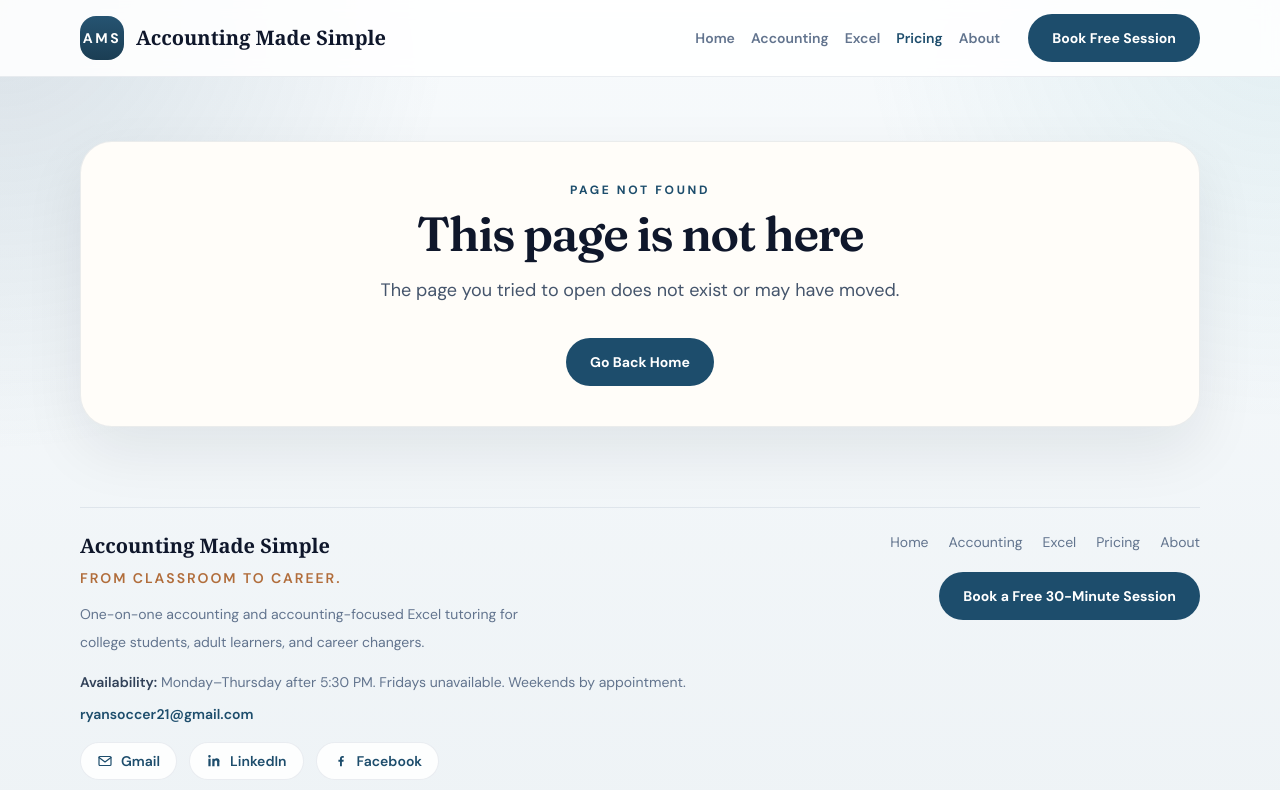
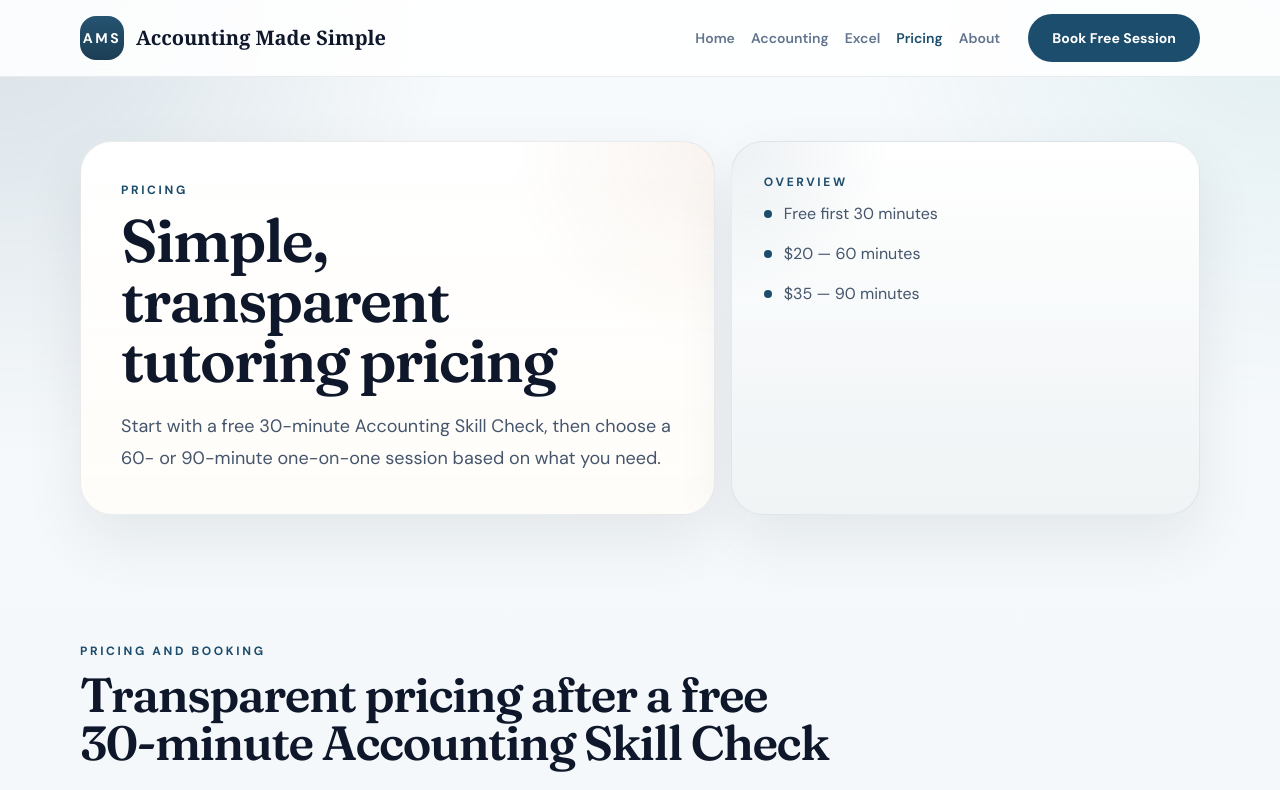
Before and after one commit to ryansoccer21-oss/accounting-made-simple, a Next.js app: page /pricing in a window 1280 px wide. Before the commit this address had no page. Shown: the top 790 px of the page. Built offline with nearby package versions, Linux system fonts and the light colour scheme.

Commit message:
Add dedicated pricing page

```diff
--- /dev/null
+++ b/app/pricing/page.js
@@ -0,0 +1,22 @@
+import PageHero from "../../components/page-hero";
+import PricingBooking from "../../components/pricing-booking";
+
+export const metadata = {
+  title: "Pricing",
+  description:
+    "Accounting Made Simple tutoring pricing: free first 30-minute Accounting Skill Check, $20 for 60 minutes, and $35 for 90 minutes."
+};
+
+export default function PricingPage() {
+  return (
+    <>
+      <PageHero
+        eyebrow="Pricing"
+        title="Simple, transparent tutoring pricing"
+        copy="Start with a free 30-minute Accounting Skill Check, then choose a 60- or 90-minute one-on-one session based on what you need."
+        bullets={["Free first 30 minutes", "$20 — 60 minutes", "$35 — 90 minutes"]}
+      />
+      <PricingBooking />
+    </>
+  );
+}
```
